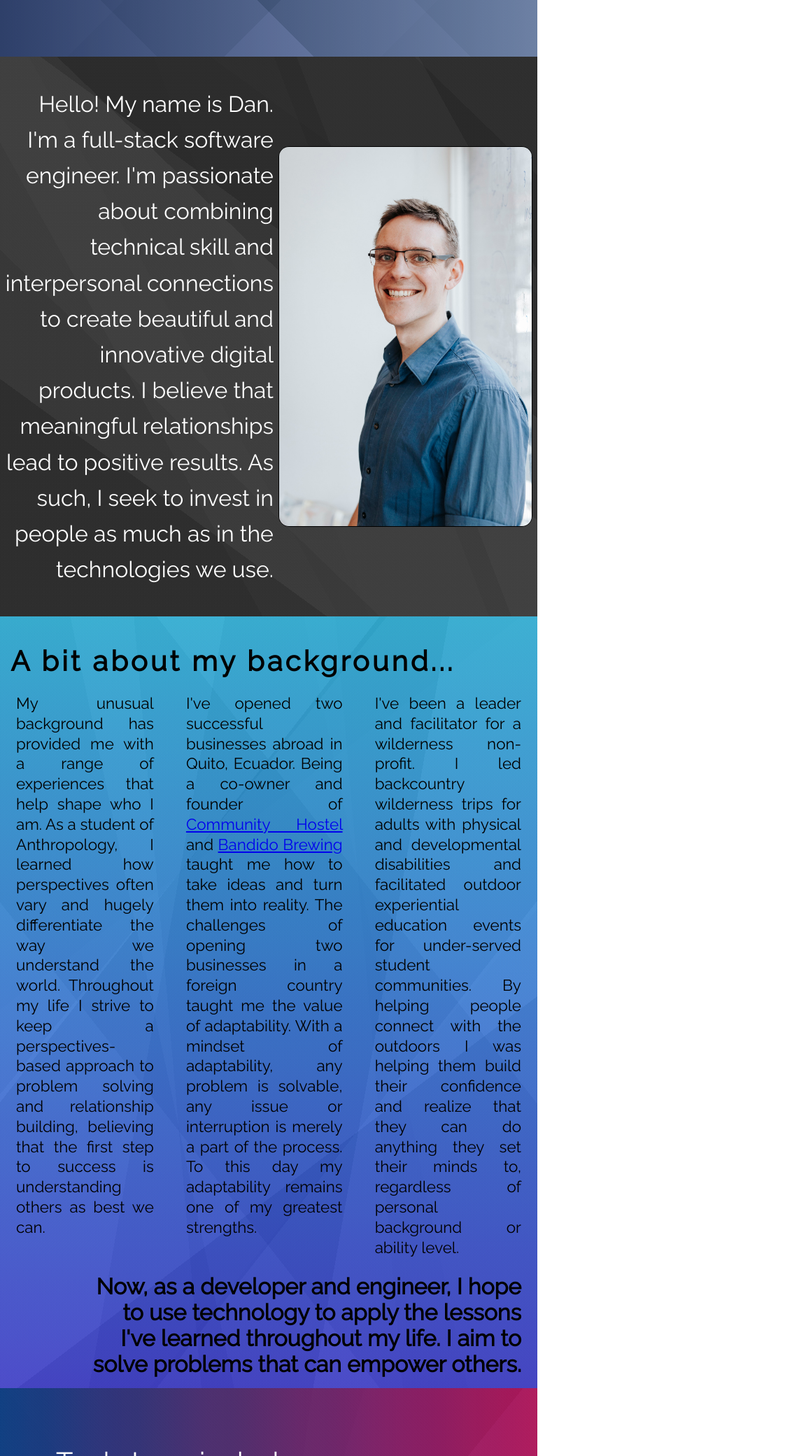
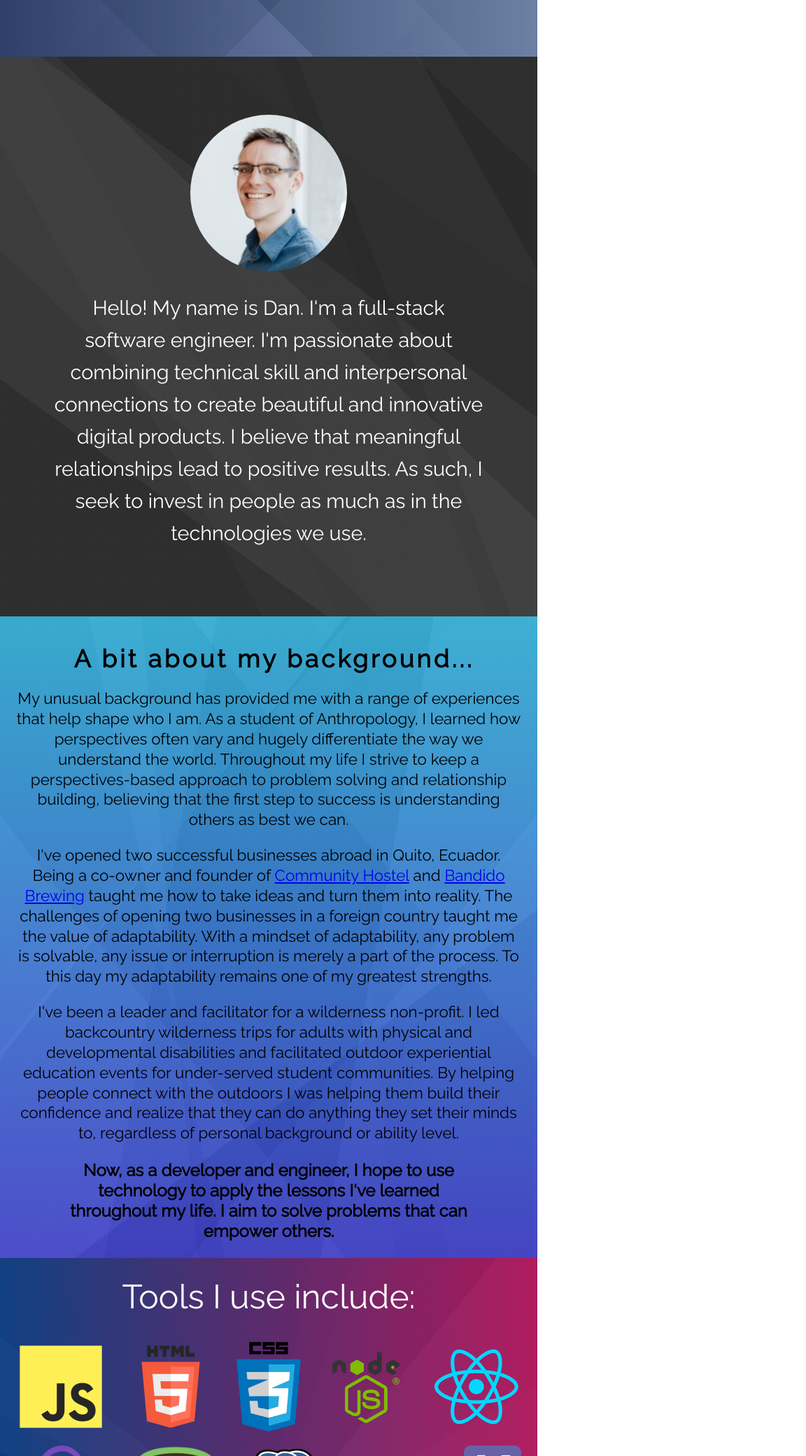
Before and after one commit to drmeloy/danmeloy.dev, a website: page index.html in a window 768 px wide. Shown: the part 719-2800 px from the top of the page at 70% size, 1152 px wide, since content can reach past the window. Drawn offline with nearby package versions, Linux system fonts and the light colour scheme; files that its build step writes are made by us from their sources; a web font is replaced by a local one.

Commit message:
responsiveness is ok! more improvements to come

```diff
--- a/page.css
+++ b/page.css
@@ -150,19 +150,19 @@ p {
   margin: 0 9vw 5vh 0;
 }
 
-@media screen and (max-width: 480px){
+@media (min-width: 10px) and (max-width: 720px){
+  #intro {
+    flex-direction: column;
+    justify-content: center;
+    align-items: center;
+  }
+
   .greeting {
     font-size: 1rem;
     width: 80vw;
     margin: 1em auto;
     line-height: 1.6;
     text-align: center;
-  }
-
-  #intro {
-    flex-direction: column;
-    justify-content: center;
-    align-items: center;
   }
 
   .headshot {
@@ -229,8 +229,96 @@ p {
   }
 }
 
-@media screen and (max-width: 350px){
+@media screen and (max-width: 360px){
   #intro {
     padding-top: 1em;
   }
 }
+
+@media (min-width: 720px) and (max-width: 1025px){
+  h2 {
+    font-size: 3.5em;
+  }
+
+  h1 {
+    font-size: 5.5em;
+  }
+
+  #intro {
+    flex-direction: column;
+    justify-content: center;
+    align-items: center;
+    padding-top: 1em;
+  }
+
+  .greeting {
+    font-size: 1.8rem;
+    width: 80vw;
+    margin: 1em auto;
+    line-height: 1.6;
+    text-align: center;
+  }
+
+  .headshot {
+    display: none;
+  }
+
+  .cropped-headshot {
+    display: block;
+    height: 14em;
+    border-radius: 50%;
+  }
+
+  .title {
+    font-size: 2.2em;
+    text-align: center;
+  }
+
+  .backgrounds {
+    flex-direction: column;
+  }
+
+  .background {
+    padding: 1em 1em;
+    padding-bottom: 0;
+    font-size: 1.4em;
+    text-align: center;
+  }
+
+  .ender {
+    font-size: 1.5rem;
+    width: 80vw;
+    text-align: center;
+    margin: 1em auto;
+    float: none;
+  }
+
+  .techs {
+    font-size: 3em;
+    margin: .5em auto;
+    text-align: center;
+  }
+
+  .icons {
+    flex-wrap: wrap;
+    justify-content: space-around;
+  }
+
+  .icons > img, .sites > img {
+    margin: 10px 5px;
+  }
+
+  .icons > img, .sites > a, a > img {
+    height: 16vh;
+  }
+
+  .temp {
+    text-align: center;
+    margin: 1em;
+    font-size: 2em;
+  }
+
+  .sites {
+    justify-content: center;
+  }
+}
```
